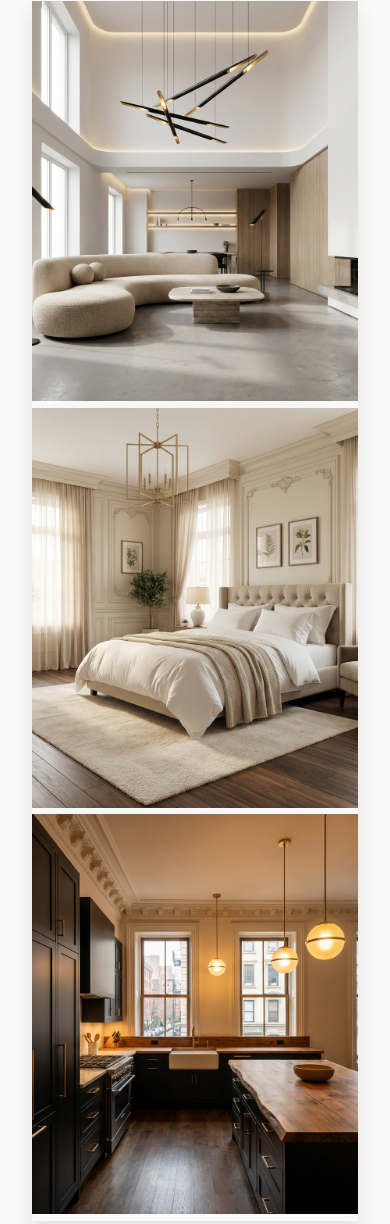
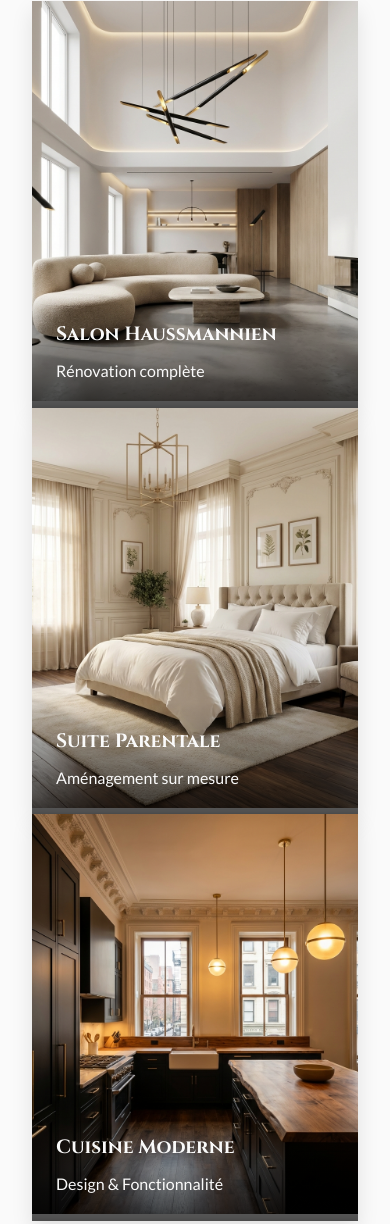
Before and after one commit to BenjaminOhana/bmb-portfolio, a website built with Vite: page index.html in a window 390 px wide. Shown: the part 2693-3917 px from the top of the page. Built offline with nearby package versions, Linux system fonts and the light colour scheme; files whose address does not match are found by name; a web font is replaced by a local one.

Commit message:
Fix: Force project overlay text visibility on mobile

```diff
--- a/src/style.css
+++ b/src/style.css
@@ -791,4 +791,16 @@ footer {
   .mobile-cta-btn {
     display: flex;
   }
+
+  /* Force overlay visibility on mobile */
+  .gallery-item .overlay {
+    opacity: 1;
+    transform: translateY(0);
+    background: linear-gradient(to top, rgba(0, 0, 0, 0.7), transparent);
+    padding: 1.5rem;
+  }
+
+  .gallery-item .overlay h3 {
+    font-size: 1.2rem;
+  }
 }
```
